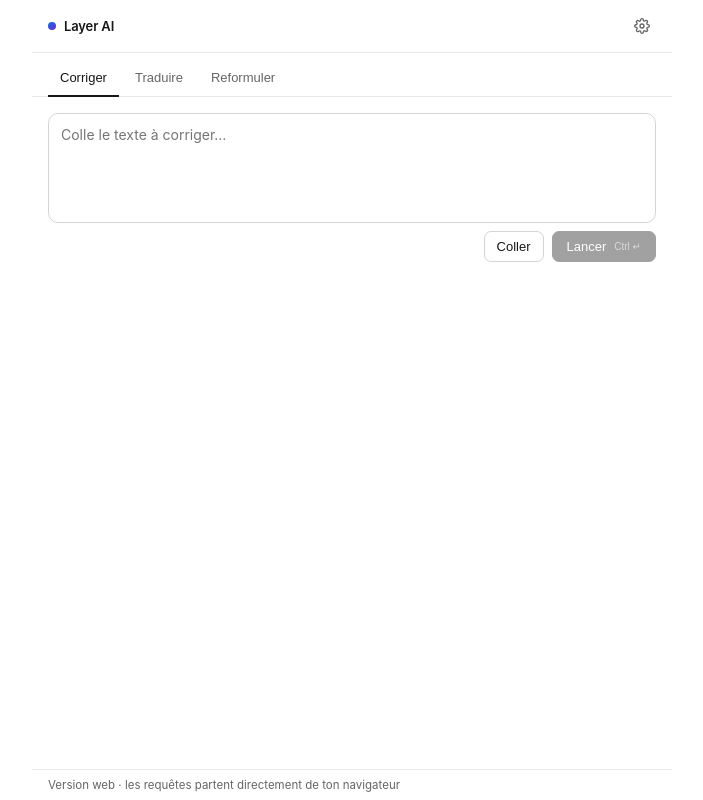
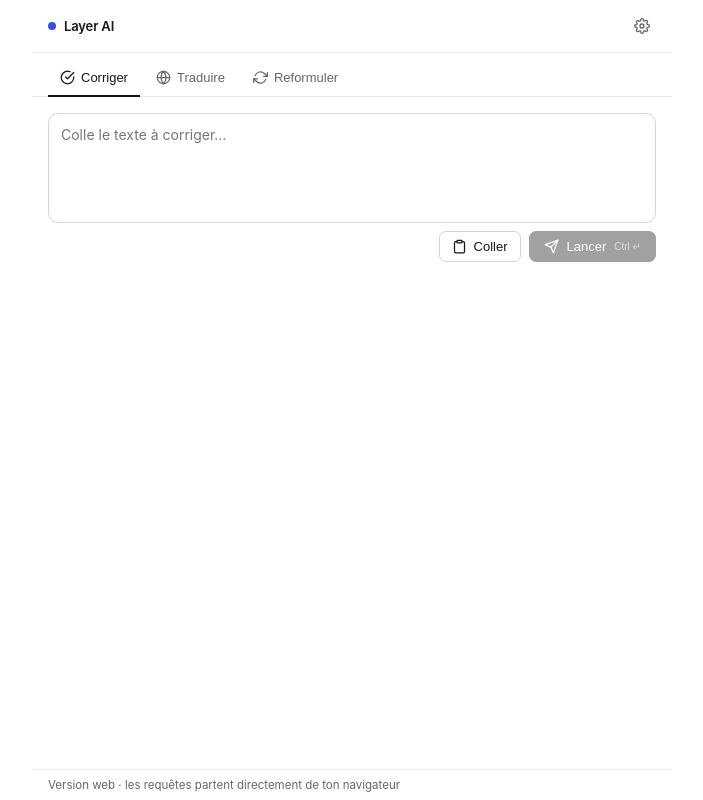
Before and after one commit to johndoe-amsa/Layer-AI, a React (Vite) app: page / in a window 1280 px wide. Shown: the whole page, without its empty margins (288-991 px from the left). Built offline with nearby package versions, Linux system fonts and the light colour scheme.

Commit message:
Ajoute des icônes aux onglets et actions, scroll uniquement à la hauteur max

```diff
--- a/src/App.tsx
+++ b/src/App.tsx
@@ -3,6 +3,15 @@ import { TASKS, Task } from "./lib/tasks";
 import { loadSettings, saveSettings, Settings, DEFAULT_MODEL } from "./lib/settings";
 import { streamCompletion } from "./lib/openai";
 import { initDesktop, hideWindow, readClipboard, isDesktop } from "./lib/desktop";
+
+/** Hauteur maximale (px) de la zone de texte avant l'apparition du scroll. */
+const MAX_TEXTAREA_HEIGHT = 260;
+
+const TASK_ICONS: Record<string, () => JSX.Element> = {
+  fix: CheckCircleIcon,
+  translate: GlobeIcon,
+  rephrase: RefreshIcon,
+};
 
 export default function App() {
   const [task, setTask] = useState<Task>(TASKS[0]);
@@ -21,12 +30,15 @@ export default function App() {
   }, []);
 
   // Adapte automatiquement la hauteur de la zone de texte à son contenu,
-  // dans la limite de la max-height CSS (au-delà, la zone devient scrollable).
+  // dans la limite de MAX_TEXTAREA_HEIGHT. La barre de scroll n'apparaît
+  // qu'une fois cette hauteur maximale atteinte.
   useEffect(() => {
     const el = inputRef.current;
     if (!el) return;
     el.style.height = "auto";
-    el.style.height = `${el.scrollHeight}px`;
+    const full = el.scrollHeight;
+    el.style.height = `${Math.min(full, MAX_TEXTAREA_HEIGHT)}px`;
+    el.style.overflowY = full > MAX_TEXTAREA_HEIGHT ? "auto" : "hidden";
   }, [input]);
 
   useEffect(() => {
@@ -106,7 +118,9 @@ export default function App() {
       </header>
 
       <nav className="tabs">
-        {TASKS.map((t) => (
+        {TASKS.map((t) => {
+          const Icon = TASK_ICONS[t.id];
+          return (
             <button
               key={t.id}
               className={`tab ${t.id === task.id ? "active" : ""}`}
@@ -116,9 +130,11 @@ export default function App() {
                 setError("");
               }}
             >
+              {Icon && <Icon />}
               {t.label}
             </button>
-        ))}
+          );
+        })}
       </nav>
 
       <main className="main">
@@ -133,19 +149,23 @@ export default function App() {
           />
           <div className="input-actions">
             <button className="ghost-btn" onClick={pasteFromClipboard}>
+              <ClipboardIcon />
               Coller
             </button>
             {input && (
               <button className="ghost-btn" onClick={() => setInput("")}>
+                <TrashIcon />
                 Effacer
               </button>
             )}
             {busy ? (
               <button className="primary-btn stop" onClick={stop}>
+                <StopIcon />
                 Stop
               </button>
             ) : (
               <button className="primary-btn" onClick={run} disabled={!input.trim()}>
+                <SendIcon />
                 Lancer <kbd>Ctrl ↵</kbd>
               </button>
             )}
@@ -162,6 +182,7 @@ export default function App() {
             </div>
             {output && !busy && (
               <button className="ghost-btn copy-btn" onClick={copyOutput}>
+                <CopyIcon />
                 {copied ? "Copié ✓" : "Copier"}
               </button>
             )}
@@ -257,3 +278,94 @@ function GearIcon() {
     </svg>
   );
 }
+
+function Icon({ children }: { children: React.ReactNode }) {
+  return (
+    <svg
+      className="btn-icon"
+      width="15"
+      height="15"
+      viewBox="0 0 24 24"
+      fill="none"
+      stroke="currentColor"
+      strokeWidth="2"
+      strokeLinecap="round"
+      strokeLinejoin="round"
+    >
+      {children}
+    </svg>
+  );
+}
+
+function CheckCircleIcon() {
+  return (
+    <Icon>
+      <path d="M22 11.08V12a10 10 0 1 1-5.93-9.14" />
+      <polyline points="22 4 12 14.01 9 11.01" />
+    </Icon>
+  );
+}
+
+function GlobeIcon() {
+  return (
+    <Icon>
+      <circle cx="12" cy="12" r="10" />
+      <line x1="2" y1="12" x2="22" y2="12" />
+      <path d="M12 2a15.3 15.3 0 0 1 4 10 15.3 15.3 0 0 1-4 10 15.3 15.3 0 0 1-4-10 15.3 15.3 0 0 1 4-10z" />
+    </Icon>
+  );
+}
+
+function RefreshIcon() {
+  return (
+    <Icon>
+      <polyline points="23 4 23 10 17 10" />
+      <polyline points="1 20 1 14 7 14" />
+      <path d="M3.51 9a9 9 0 0 1 14.85-3.36L23 10M1 14l4.64 4.36A9 9 0 0 0 20.49 15" />
+    </Icon>
+  );
+}
+
+function ClipboardIcon() {
+  return (
+    <Icon>
+      <path d="M16 4h2a2 2 0 0 1 2 2v14a2 2 0 0 1-2 2H6a2 2 0 0 1-2-2V6a2 2 0 0 1 2-2h2" />
+      <rect x="8" y="2" width="8" height="4" rx="1" ry="1" />
+    </Icon>
+  );
+}
+
+function TrashIcon() {
+  return (
+    <Icon>
+      <polyline points="3 6 5 6 21 6" />
+      <path d="M19 6v14a2 2 0 0 1-2 2H7a2 2 0 0 1-2-2V6m3 0V4a2 2 0 0 1 2-2h4a2 2 0 0 1 2 2v2" />
+    </Icon>
+  );
+}
+
+function SendIcon() {
+  return (
+    <Icon>
+      <line x1="22" y1="2" x2="11" y2="13" />
+      <polygon points="22 2 15 22 11 13 2 9 22 2" />
+    </Icon>
+  );
+}
+
+function StopIcon() {
+  return (
+    <Icon>
+      <rect x="6" y="6" width="12" height="12" rx="2" fill="currentColor" />
+    </Icon>
+  );
+}
+
+function CopyIcon() {
+  return (
+    <Icon>
+      <rect x="9" y="9" width="13" height="13" rx="2" ry="2" />
+      <path d="M5 15H4a2 2 0 0 1-2-2V4a2 2 0 0 1 2-2h9a2 2 0 0 1 2 2v1" />
+    </Icon>
+  );
+}
--- a/src/styles.css
+++ b/src/styles.css
@@ -89,6 +89,9 @@ body {
 }
 
 .tab {
+  display: inline-flex;
+  align-items: center;
+  gap: 6px;
   padding: 7px 12px 10px;
   border: none;
   background: none;
@@ -99,6 +102,10 @@ body {
   border-bottom: 2px solid transparent;
   margin-bottom: -1px;
   transition: color 0.15s;
+}
+
+.btn-icon {
+  flex-shrink: 0;
 }
 
 .tab:hover {
@@ -131,7 +138,7 @@ textarea {
   min-height: 110px;
   max-height: 260px;
   resize: none;
-  overflow-y: auto;
+  overflow-y: hidden;
   padding: 12px;
   border: 1px solid var(--border-strong);
   border-radius: var(--radius);
@@ -189,6 +196,9 @@ textarea:focus {
 }
 
 .ghost-btn {
+  display: inline-flex;
+  align-items: center;
+  gap: 7px;
   padding: 7px 12px;
   border: 1px solid var(--border-strong);
   background: var(--bg);
```
Lines whose indentation alone changed are shown as unchanged.
